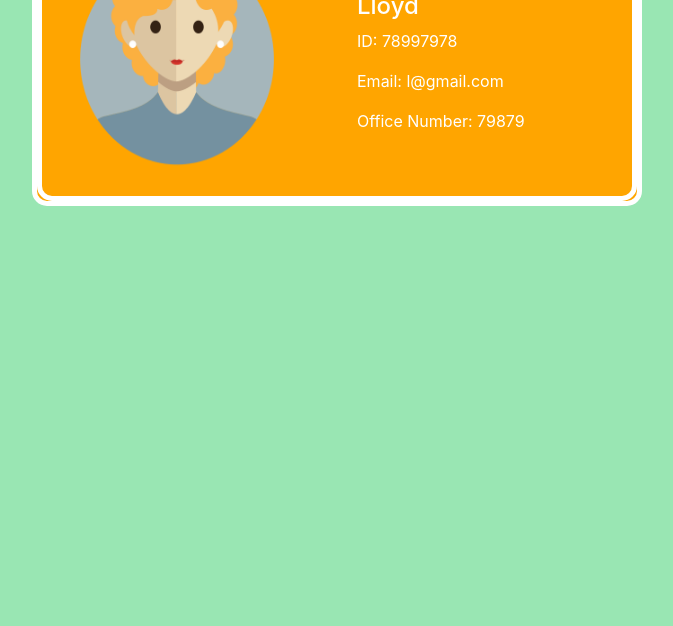
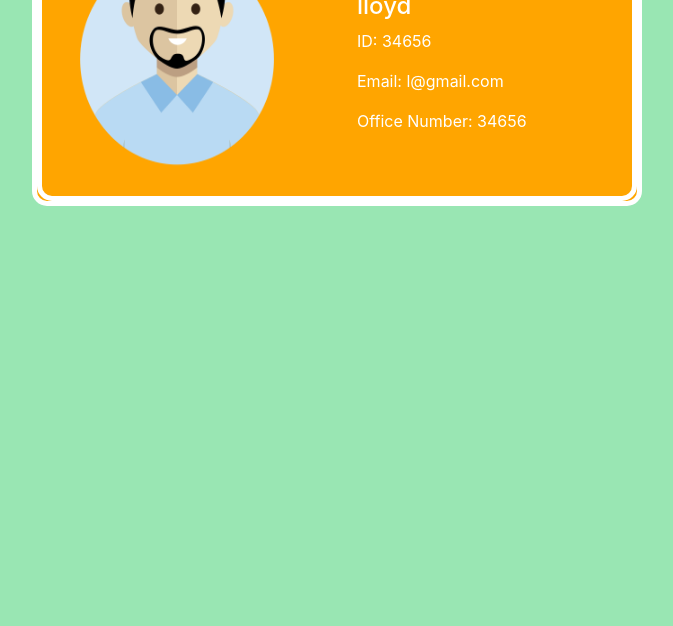
Before and after one commit to Ethanlloyd21/Template-Engine-Employee-Summary, a website: page main.html in a window 1280 px wide. Shown: the part 174-800 px from the top of the page, without its empty margins (303-976 px from the left). Drawn offline with nearby package versions, Linux system fonts and the light colour scheme.

Commit message:
update code

```diff
--- a/app.js
+++ b/app.js
@@ -1,9 +1,5 @@
 'use strict';
 
-const Manager = require('./lib/Manager');
-const Engineer = require('./lib/Engineer');
-const Intern = require('./lib/Intern');
-const fs = require('fs');
 const prompt = require('./lib/prompt');
 
 async function init() {
--- a/main.html
+++ b/main.html
@@ -63,14 +63,14 @@
                     <div class="row">
 
                         <div class="col-sm-12 col-md-6">
-                            <img src="lib/img/manager2.png" class="img-responsive img-circle" id="photo">
+                            <img src="lib/img/manager1.png" class="img-responsive img-circle" id="photo">
                         </div>
                         <div class="col-sm-12 col-md-6" id="info">
                             <h1>Manager</h1>
-                            <h4>Lloyd</h4>
-                            <p class="setting">ID: 78997978</p>
+                            <h4>lloyd</h4>
+                            <p class="setting">ID: 34656</p>
                             <p class="setting">Email: l@gmail.com</p>
-                            <p class="setting">Office Number: 79879</p>
+                            <p class="setting">Office Number: 34656</p>
                         </div>
 
                     </div>
```
